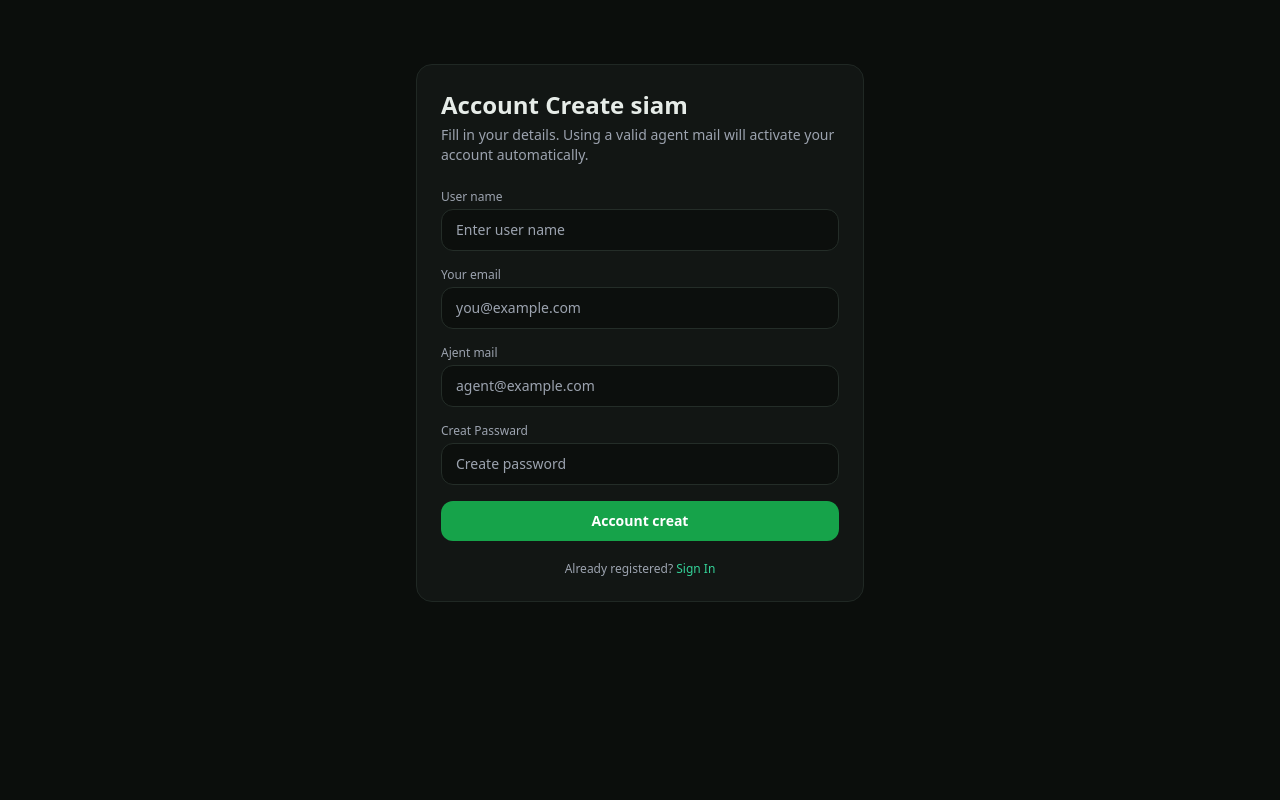
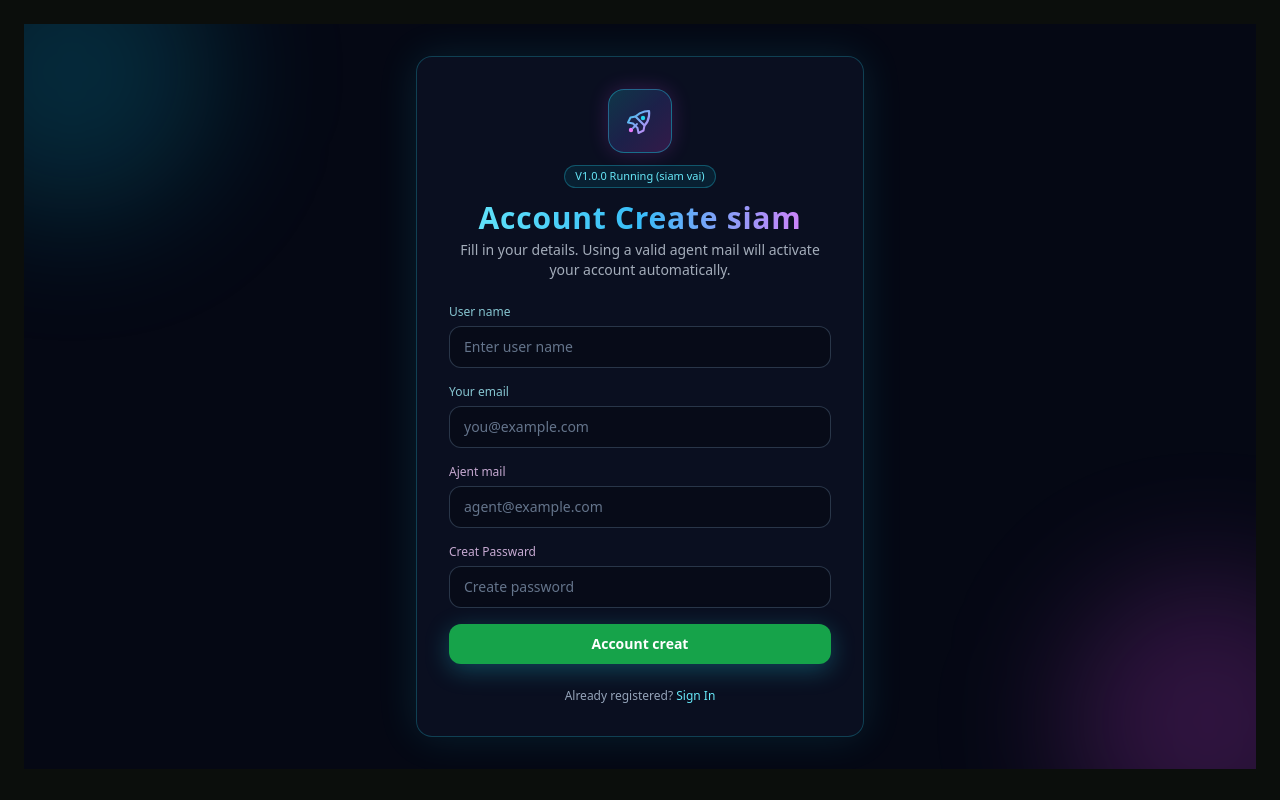
Before and after one commit to mrifathossen57-svg/Free-ai, a Flask app: page /register in a window 1280 px wide. Run offline with Flask 3, Linux system fonts and the light colour scheme; data comes from the database, SQL or seed files in the repository; some libraries are stand-ins or nearby versions.

Commit message:
Update register.html

```diff
--- a/templates/register.html
+++ b/templates/register.html
@@ -1,19 +1,56 @@
 {% extends "base.html" %}
 {% block title %}Account Create siam{% endblock %}
 {% block content %}
-<div class="max-w-md mx-auto mt-10 card rounded-2xl p-6">
-  <h1 class="text-2xl font-bold mb-1">Account Create siam</h1>
+<div class="min-h-[80vh] flex items-center justify-center px-4 py-8 bg-[#050814] relative overflow-hidden">
+  <!-- Subtle Cyan & Magenta Glow Accents -->
+  <div class="pointer-events-none absolute -top-24 -left-24 w-72 h-72 rounded-full bg-cyan-500/20 blur-3xl"></div>
+  <div class="pointer-events-none absolute -bottom-24 -right-24 w-72 h-72 rounded-full bg-fuchsia-500/20 blur-3xl"></div>
+
+  <div class="relative w-full max-w-md rounded-2xl p-6 sm:p-8 bg-[#0b1021]/95 border border-cyan-400/25 shadow-[0_0_40px_rgba(34,211,238,0.12)]">
+    <!-- Unique Rocket Node Emblem -->
+    <div class="mx-auto mb-3 w-16 h-16 rounded-2xl bg-gradient-to-br from-cyan-400/20 via-indigo-500/20 to-fuchsia-500/20 border border-cyan-400/40 flex items-center justify-center shadow-[0_0_20px_rgba(217,70,239,0.2)]">
+      <svg class="w-9 h-9" viewBox="0 0 36 36" fill="none" xmlns="http://www.w3.org/2000/svg">
+        <defs>
+          <linearGradient id="regRocketGrad" x1="4" y1="4" x2="32" y2="32" gradientUnits="userSpaceOnUse">
+            <stop offset="0%" stop-color="#22D3EE" />
+            <stop offset="100%" stop-color="#E879F9" />
+          </linearGradient>
+        </defs>
+        <path d="M27 8C27 8 28.5 16.5 22.5 22.5L13.5 13.5C19.5 7.5 27 8 27 8Z" stroke="url(#regRocketGrad)" stroke-width="2.2" stroke-linejoin="round"/>
+        <path d="M13.5 13.5L8.5 14.5L6 19.5L11 20.5L15.5 25L16.5 30L21.5 27.5L22.5 22.5" stroke="url(#regRocketGrad)" stroke-width="2" stroke-linejoin="round"/>
+        <circle cx="21" cy="15" r="2.2" fill="#22D3EE"/>
+        <circle cx="9" cy="27" r="2.2" fill="#E879F9"/>
+        <line x1="11" y1="25" x2="15" y2="21" stroke="url(#regRocketGrad)" stroke-width="1.8" stroke-linecap="round"/>
+      </svg>
+    </div>
+
+    <!-- Version Badge -->
+    <div class="flex justify-center mb-3">
+      <span class="inline-flex items-center px-2.5 py-0.5 rounded-full text-[11px] font-medium bg-cyan-500/10 border border-cyan-400/30 text-cyan-300">
+        V1.0.0 Running (siam vai)
+      </span>
+    </div>
+
+    <!-- Gradient Brand Title -->
+    <h1 class="text-2xl sm:text-3xl font-extrabold tracking-wide text-center bg-gradient-to-r from-cyan-300 via-sky-400 to-fuchsia-400 bg-clip-text text-transparent">
+      Account Create siam
+    </h1>
+
     {% if agent_mail_auto_account %}
-    <p class="text-sm text-gray-400 mb-6">Fill in your details. Using a valid agent mail will activate your account automatically.</p>
+      <p class="text-xs sm:text-sm text-slate-300/80 text-center mt-1 mb-6">
+        Fill in your details. Using a valid agent mail will activate your account automatically.
+      </p>
     {% else %}
-    <p class="text-sm text-gray-400 mb-6">Fill in your details to send an approval request under the selected agent mail.</p>
+      <p class="text-xs sm:text-sm text-slate-300/80 text-center mt-1 mb-6">
+        Fill in your details to send an approval request under the selected agent mail.
+      </p>
     {% endif %}
 
     {% with messages = get_flashed_messages(with_categories=true) %}
       {% if messages %}
         <div class="space-y-2 mb-4">
           {% for category, msg in messages %}
-          <div class="px-3.5 py-2.5 rounded-xl text-xs font-semibold {% if category == 'error' %}bg-rose-500/15 text-rose-400 border border-rose-500/30{% else %}bg-emerald-500/15 text-emerald-400 border border-emerald-500/30{% endif %}">
+            <div class="px-3.5 py-2.5 rounded-xl text-xs font-semibold {% if category == 'error' %}bg-rose-500/15 text-rose-400 border border-rose-500/30{% else %}bg-cyan-500/15 text-cyan-300 border border-cyan-400/30{% endif %}">
               {{ msg }}
             </div>
           {% endfor %}
@@ -23,36 +60,41 @@
 
     <form method="POST" action="{{ url_for('register') }}" class="space-y-4">
       <div>
-      <label class="block text-xs text-gray-400 mb-1">User name</label>
+        <label class="block text-xs font-medium text-cyan-200/80 mb-1.5">User name</label>
         <input type="text" name="name" required placeholder="Enter user name"
-             class="w-full px-3.5 py-2.5 rounded-xl bg-[#0c0f0d] border border-[#242d28] text-sm focus:outline-none focus:border-emerald-500" />
+               class="w-full px-3.5 py-2.5 rounded-xl bg-[#070b18] border border-slate-700/80 text-slate-100 placeholder-slate-500 text-sm focus:outline-none focus:border-cyan-400 focus:ring-2 focus:ring-cyan-400/20 transition" />
       </div>
 
       <div>
-      <label class="block text-xs text-gray-400 mb-1">Your email</label>
+        <label class="block text-xs font-medium text-cyan-200/80 mb-1.5">Your email</label>
         <input type="email" name="email" required placeholder="you@example.com"
-             class="w-full px-3.5 py-2.5 rounded-xl bg-[#0c0f0d] border border-[#242d28] text-sm focus:outline-none focus:border-emerald-500" />
+               class="w-full px-3.5 py-2.5 rounded-xl bg-[#070b18] border border-slate-700/80 text-slate-100 placeholder-slate-500 text-sm focus:outline-none focus:border-cyan-400 focus:ring-2 focus:ring-cyan-400/20 transition" />
       </div>
 
       <div>
-      <label class="block text-xs text-gray-400 mb-1">Ajent mail</label>
+        <label class="block text-xs font-medium text-fuchsia-200/80 mb-1.5">Ajent mail</label>
         <input type="email" name="agent_email" required placeholder="agent@example.com"
-             class="w-full px-3.5 py-2.5 rounded-xl bg-[#0c0f0d] border border-[#242d28] text-sm focus:outline-none focus:border-emerald-500" />
+               class="w-full px-3.5 py-2.5 rounded-xl bg-[#070b18] border border-slate-700/80 text-slate-100 placeholder-slate-500 text-sm focus:outline-none focus:border-fuchsia-400 focus:ring-2 focus:ring-fuchsia-400/20 transition" />
       </div>
 
       <div>
-      <label class="block text-xs text-gray-400 mb-1">Creat Passward</label>
+        <label class="block text-xs font-medium text-fuchsia-200/80 mb-1.5">Creat Passward</label>
         <input type="password" name="password" required placeholder="Create password"
-             class="w-full px-3.5 py-2.5 rounded-xl bg-[#0c0f0d] border border-[#242d28] text-sm focus:outline-none focus:border-emerald-500" />
+               class="w-full px-3.5 py-2.5 rounded-xl bg-[#070b18] border border-slate-700/80 text-slate-100 placeholder-slate-500 text-sm focus:outline-none focus:border-fuchsia-400 focus:ring-2 focus:ring-fuchsia-400/20 transition" />
       </div>
 
-    <button type="submit" class="w-full py-2.5 rounded-xl accent-btn text-white font-semibold text-sm">
+      <button type="submit"
+              class="w-full py-2.5 rounded-xl accent-btn text-white font-semibold text-sm shadow-[0_6px_24px_rgba(34,211,238,0.28)] transition cursor-pointer">
         Account creat
       </button>
     </form>
 
-  <p class="text-xs text-gray-400 mt-5 text-center">
-    Already registered? <a href="{{ url_for('login') }}" class="text-emerald-400 hover:underline">Sign In</a>
+    <p class="text-xs text-slate-400 mt-6 text-center">
+      Already registered?
+      <a href="{{ url_for('login') }}" class="text-cyan-300 hover:text-fuchsia-300 font-medium hover:underline transition">
+        Sign In
+      </a>
     </p>
   </div>
+</div>
 {% endblock %}
```
Lines whose indentation alone changed are shown as unchanged.
